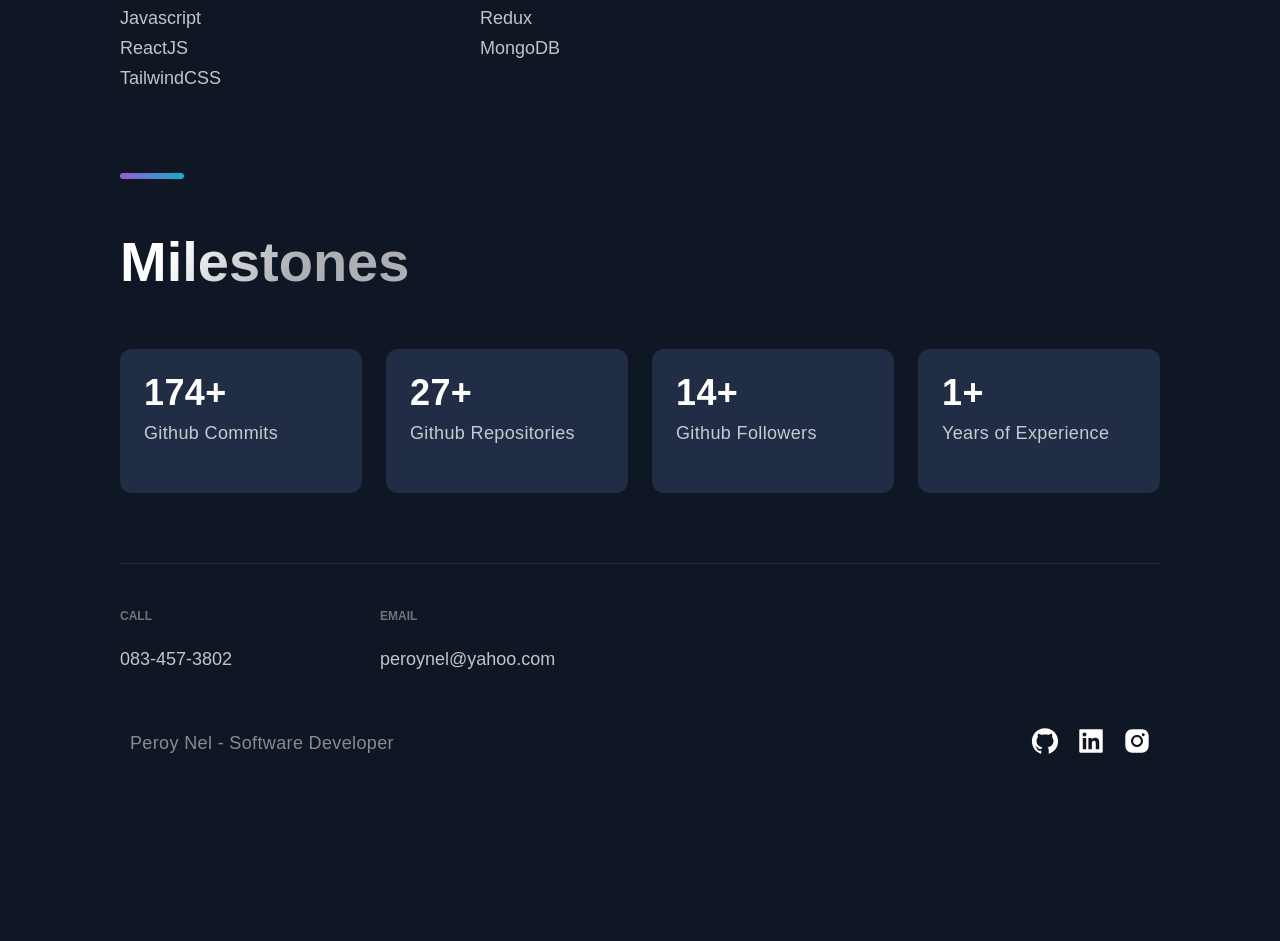
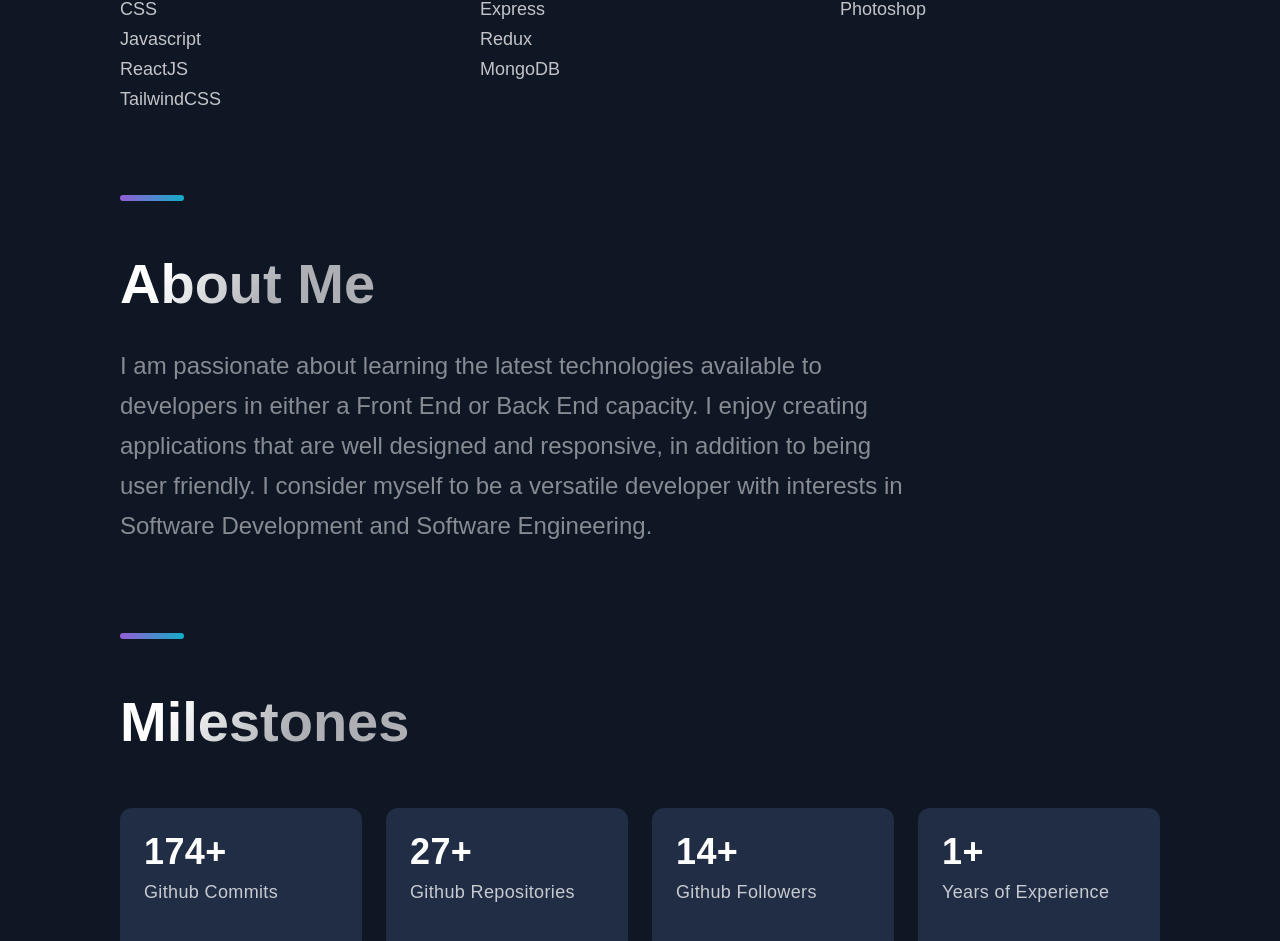
Before and after one commit to PeroyNel/peroy-nel-portfolio, a Next.js app: page / in a window 1280 px wide. Shown: the part 3086-4027 px from the top of the page. Before the commit the page ends 3904 px from the top, so only its background shows below. Built offline with nearby package versions, Linux system fonts and the light colour scheme.

Commit message:
Small Fixes
Small Fixes

```diff
--- a/src/components/Technologies/Technologies.js
+++ b/src/components/Technologies/Technologies.js
@@ -8,10 +8,10 @@ const Technologies = () =>  (
     <br />
     <SectionDivider />
     <br /><br /><br />
-    <SectionTitle>Technologies</SectionTitle>
-    <br />
+    <SectionTitle>Technologies </SectionTitle>
+
     <SectionText>
-      I have worked with a number of technologies related to software development with a focus on React.JS, Node.JS, Express, Redux, Axios and MongoDB.
+    <br /> I have worked with a number of technologies related to software development with a focus on React.JS, Node.JS, Express, Redux, Axios and MongoDB.
     </SectionText>
     <List>
       <ListItem>
--- a/src/components/TimeLine/TimeLine.js
+++ b/src/components/TimeLine/TimeLine.js
@@ -50,6 +50,7 @@ const Timeline = () => {
       <SectionTitle>About Me</SectionTitle>
       <br />
       <SectionText>I am passionate about learning the latest technologies available to developers in either a Front End or Back End capacity. I enjoy creating applications that are well designed and responsive, in addition to being user friendly. I consider myself to be a versatile developer with interests in Software Development and Software Engineering.</SectionText>
+      {/*
       <CarouselContainer ref={carouselRef} onScroll={handleScroll}>
         <>
           {TimeLineData.map((item, index) => (
@@ -128,6 +129,7 @@ const Timeline = () => {
         ))}
 
       </CarouselButtons>
+        */}
 
 
 
--- a/src/pages/index.js
+++ b/src/pages/index.js
@@ -16,7 +16,7 @@ const Home = () => {
        </Section>
       <Projects />
       <Technologies />
-
+      <Timeline />
       <Acomplishments />
     </Layout>
   );
```
